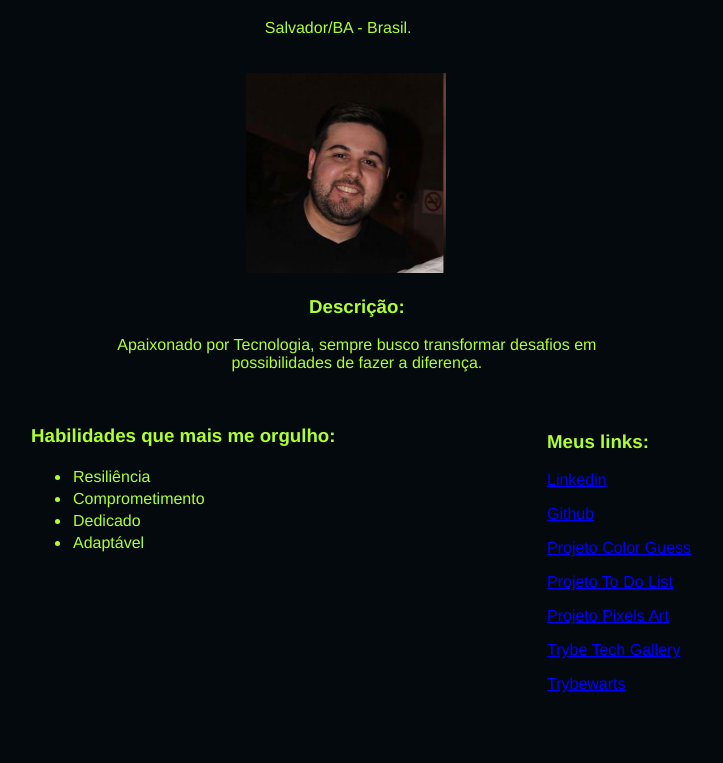
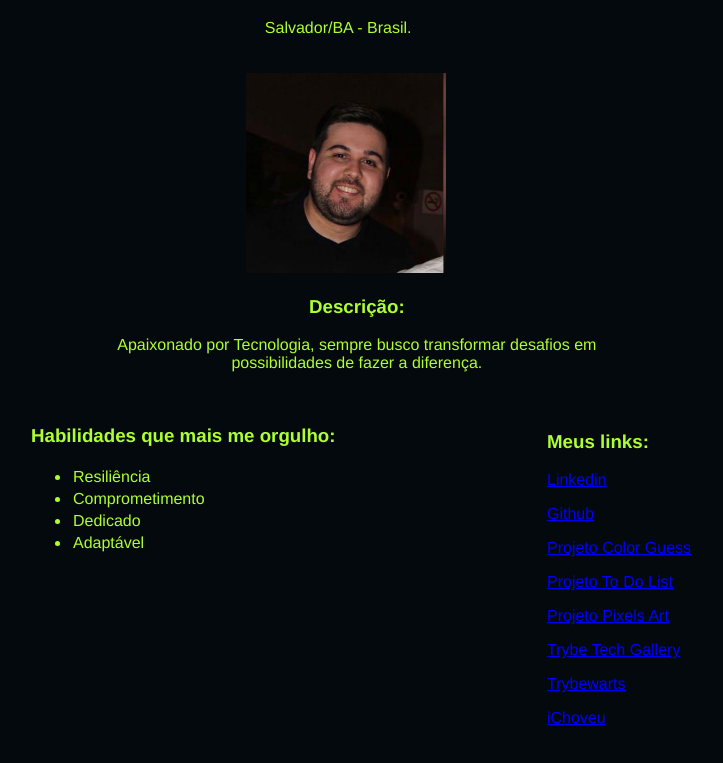
Before and after one commit to guilhermegoiana/guilhermegoiana.github.io, a plain HTML site: page index.html in a window 1280 px wide. Shown: the part 61-824 px from the top of the page, without its empty margins (293-1016 px from the left). Before the commit the page ends 800 px from the top, so only its background shows below. Drawn offline with Linux system fonts and the light colour scheme.

Commit message:
add iChoveu

```diff
--- a/index.html
+++ b/index.html
@@ -41,6 +41,7 @@
         <p><a href="http://guilhermegoiana.github.io/projetos/pixelsart">Projeto Pixels Art</a></p>
         <p><a href="http://guilhermegoiana.github.io/projetos/trybe-tech-gallery">Trybe Tech Gallery</a></p>
         <p><a href="http://guilhermegoiana.github.io/projetos/trybewarts">Trybewarts</a></p>
+        <p><a href="http://guilhermegoiana.surge.sh/">iChoveu</a></p>
     </div>
   </section>
 </body>
```
